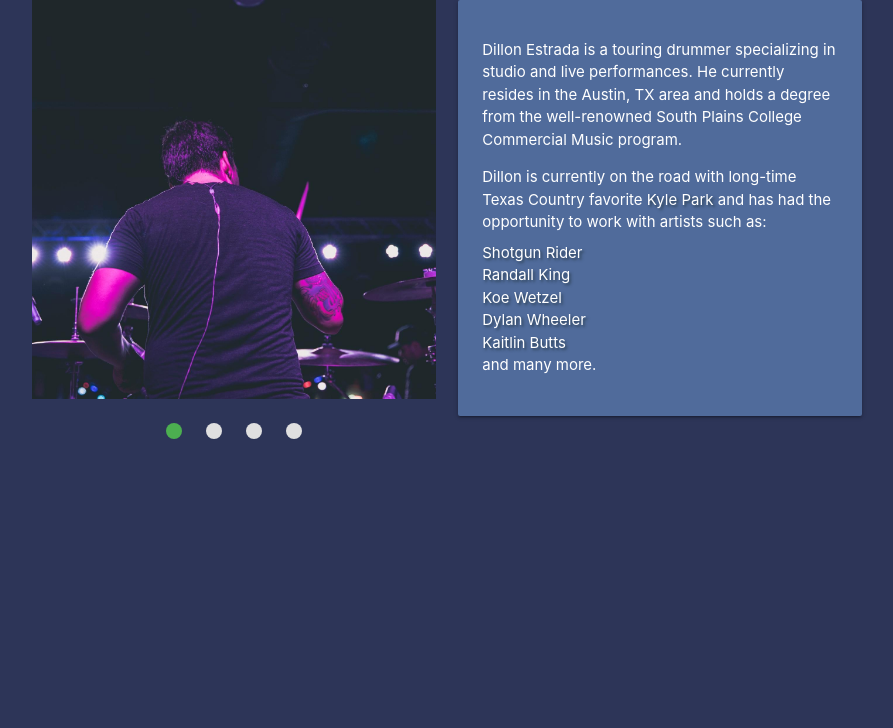
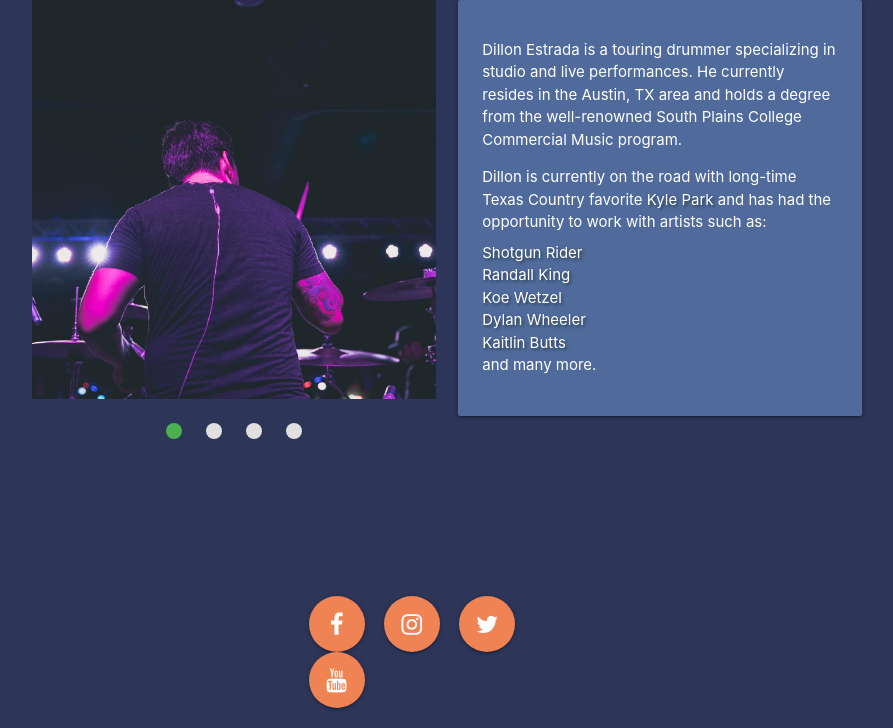
Before and after one commit to delaneyestrada/portfoliosite, a Flask app: page /musician in a window 1280 px wide. Shown: the part 72-800 px from the top of the page, without its empty margins (193-1086 px from the left). Run offline with Flask 2, Linux system fonts and the light colour scheme; parts of the project's set-up code (start-up, migrations or seed data) failed here and were passed over; some libraries are stand-ins or nearby versions.

Commit message:
add musician social media buttons

```diff
--- a/app.py
+++ b/app.py
@@ -8,8 +8,6 @@
 @app.route('/')
 def home():
 	return render_template('index.html', title="Home")
-
-# future routes
 
 @app.route('/programmer')
 def programmer():
--- a/templates/base.html
+++ b/templates/base.html
@@ -10,6 +10,7 @@
     <link href="https://fonts.googleapis.com/icon?family=Material+Icons" rel="stylesheet">
     <!--Import materialize.css-->
     <link rel="stylesheet" href="https://cdnjs.cloudflare.com/ajax/libs/materialize/1.0.0/css/materialize.min.css">
+    <link rel="stylesheet" href="https://stackpath.bootstrapcdn.com/font-awesome/4.7.0/css/font-awesome.min.css">
     <style>
     :root {
         --space-cadet: hsla(229, 32%, 26%, 1);
@@ -63,12 +64,33 @@
     #bio-panel {
       background-color: var(--independence);
     }
+    .page-footer {
+        position:fixed;
+        bottom: 0;
+        width: 100%;
+        background-color: transparent;
+    }
+    .social-button {
+        background-color: var(--mandarin);
+        margin-right: 1rem;
+    }
+    .social-button:hover {
+        background-color: var(--independence);
+    }
+    .social-button:active {
+        background-color: var(--mandarin);
+    }
+    .social-button:visited {
+        background-color: var(--mandarin);
+    }
     </style>
 </head>
 
 <body class="intro-background" style="height:100%">
-
-            {% block content %}{% endblock %}
+    <div class="row" style="height:100%;margin:0">
+    {% block content %}{% endblock %}
+    {% block footer %}{% endblock %}
+    </div>
 
     <!--JavaScript at end of body for optimized loading-->
     <script src="https://cdnjs.cloudflare.com/ajax/libs/jquery/3.5.1/jquery.min.js"></script>
--- a/templates/index.html
+++ b/templates/index.html
@@ -1,6 +1,5 @@
 {% extends "base.html" %}
 {% block content %}
-<div class="row" id="content" style="margin:0">
         <div class="col s12 vcenter-wrapper" style="height:100%;padding:0">
 <div class="center-align vcenter" id="title-container">
     <div id="title">
@@ -11,5 +10,4 @@
     </div>
     </div>
     </div>
-</div>
 {% endblock %}
--- a/templates/music.html
+++ b/templates/music.html
@@ -1,6 +1,6 @@
 {% extends "base.html" %}
 {% block content %}
-<div class="row" style="height:100%;margin:0">
+
     <ul id="dropdown1" class="dropdown-content">
         <li><a href="/">Home</a></li>
         <li class="divider"></li>
@@ -12,7 +12,7 @@
             <ul class="hide-on-med-and-down">
                 <li class="active"><a href="./musician">Bio</a></li>
                 <li><a href="#">Media</a></li>
-                <li><a href="#"">Contact</a></li>
+                <li><a href="#">Contact</a></li>
     </ul>
     <a class=" dropdown-trigger brand-logo right" href="#!" data-target="dropdown1" style="font-size: 1.25rem">Music Page<i class="material-icons right">arrow_drop_down</i></a>
         </div>
@@ -71,6 +71,22 @@
             </ul>
         </div>
     </div>
-</div>
-</div>
 {% endblock %}
+{% block footer %}
+<footer class="page-footer">
+    <div class="container">
+      <div class="row">
+        <div class="col s4 offset-s4">
+          <a href="https://www.facebook.com/dillondrums" target="_blank" class = "btn-floating btn-large waves-effect waves-light social-button">
+            <i class = "fa fa-facebook"></i></a>
+        <a href="https://www.instagram.com/dillon_estrada/" target="_blank" class = "btn-floating btn-large waves-effect waves-light social-button">
+          <i class = "fa fa-instagram"></i></a>
+          <a href="https://twitter.com/dillondrums" target="_blank" class = "btn-floating btn-large waves-effect waves-light social-button">
+            <i class = "fa fa-twitter"></i></a>
+            <a href="https://www.youtube.com/channel/UCQNRhFoB3CSKmtHbmg6mGcQ" target="_blank" class = "btn-floating btn-large waves-effect waves-light social-button">
+              <i class = "fa fa-youtube"></i></a>
+          </div>
+      </div>
+      </div>
+  </footer>
+{% endblock %}
```
